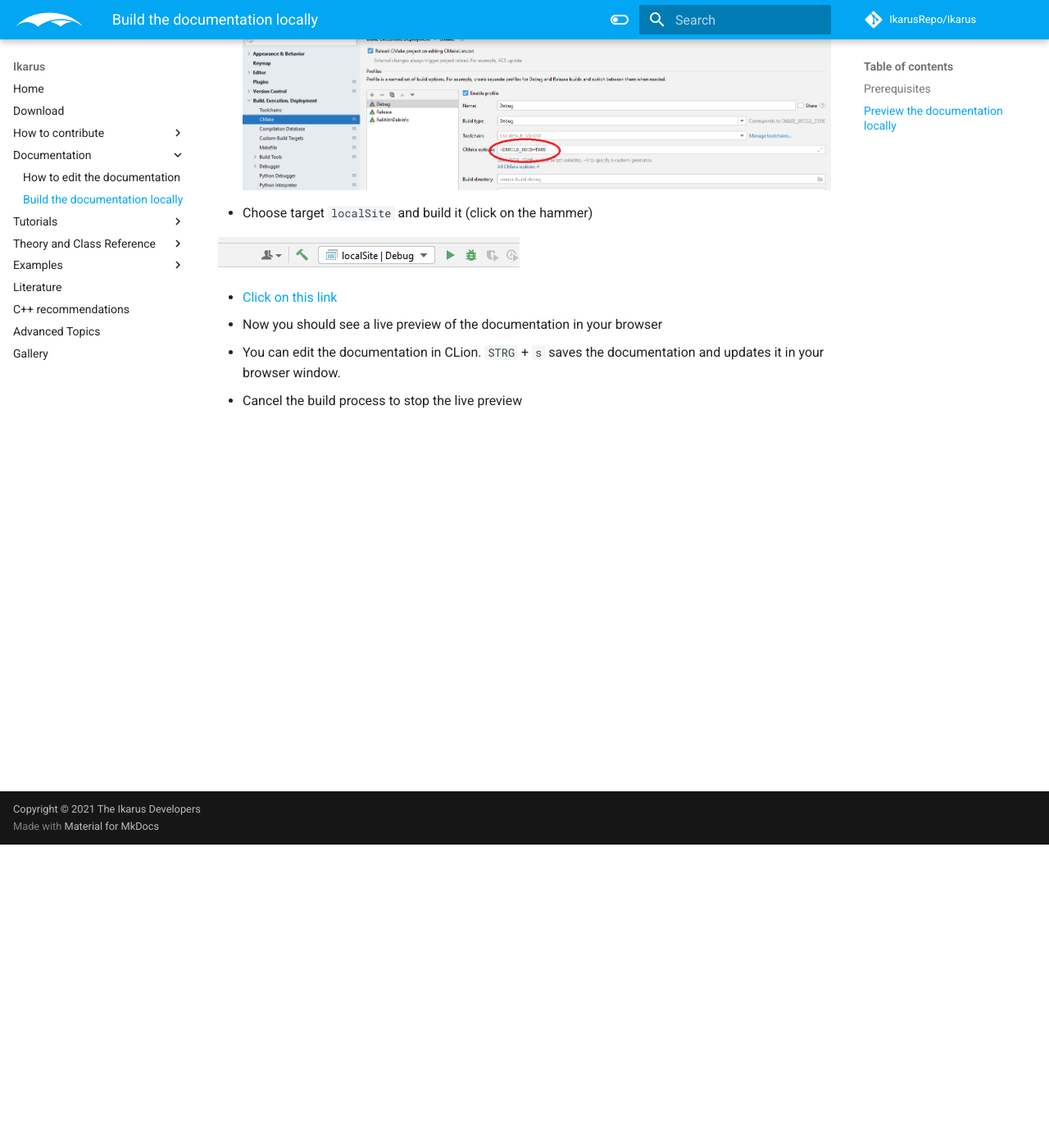
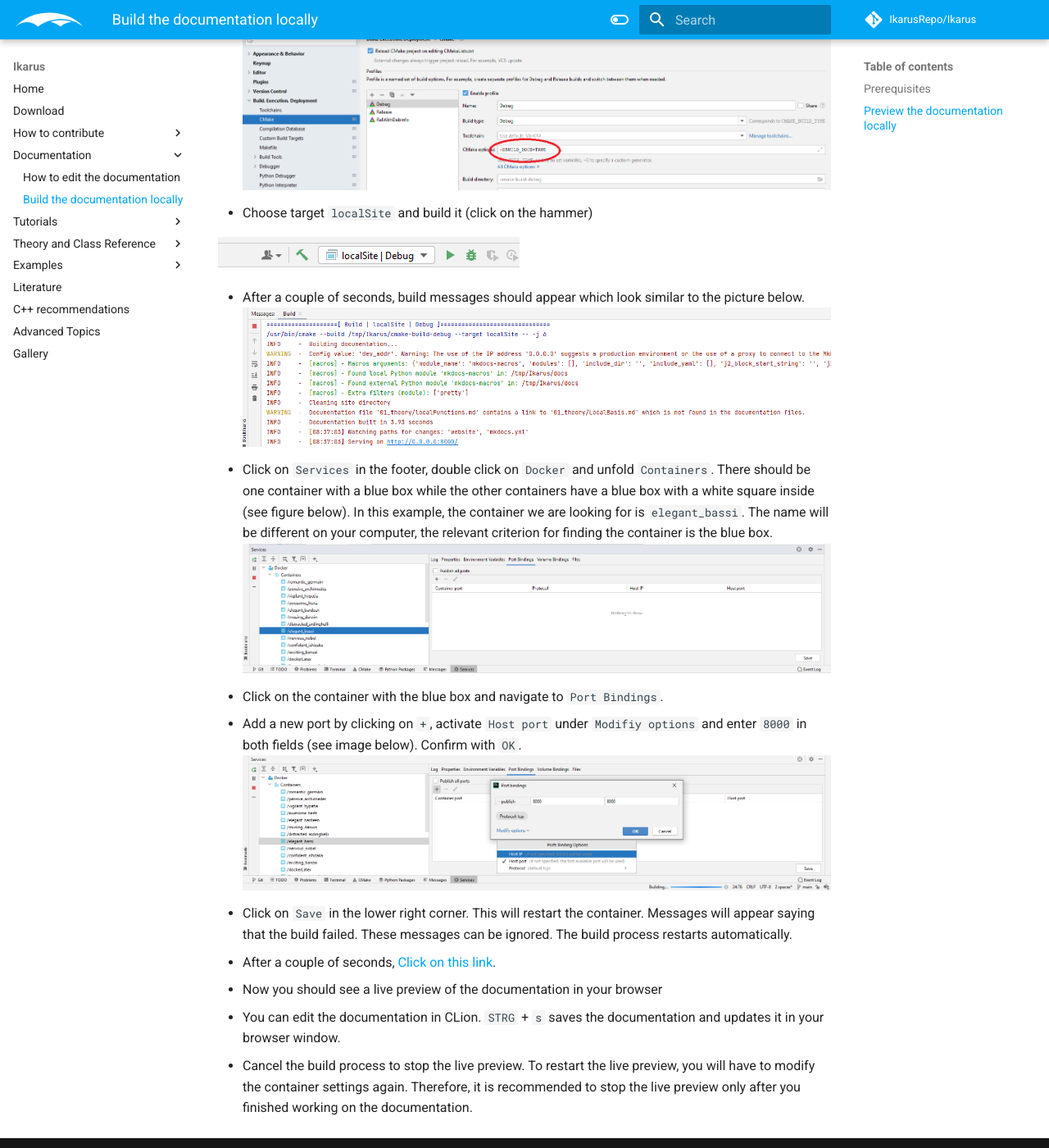
Before and after one commit to ikarus-project/ikarus, an MkDocs documentation site: the page built from docs/website/documentation/BuildTheDocumentationLocally.md, in a window 1280 px wide and 1400 px high, scrolled down 370 px. Shown: the whole window at 82% size. Built offline with MkDocs 1.6.1 and Material for MkDocs 9.7.7, drawn with Linux system fonts in a browser that asks for light colours; comment, search, counter and statistics services are not loaded.

Commit message:
Build documentation locally and correction in container settings
- Extended the description how to build the documentation locally, including an explanation how to edit the port bindings
- Removed the port from the container settings on the download page, because this setting caused problems

```diff
--- a/docs/website/documentation/BuildTheDocumentationLocally.md
+++ b/docs/website/documentation/BuildTheDocumentationLocally.md
@@ -13,8 +13,24 @@
 
   ![localSite.png](../images/Build%20documentation%20locally/localSite.png)
 
-- [Click on this link](http://127.0.0.1:8000/)
+- After a couple of seconds, build messages should appear which look similar to the picture below.
+  ![buildMessages.png](../images/Build%20documentation%20locally/buildMessages.png)
+- Click on `Services` in the footer, double click on `Docker` and unfold `Containers`. There should be
+  one container with a blue box while the other containers have a blue box with a white square inside
+  (see figure below). In this example, the container we are looking for is `elegant_bassi`.
+  The name will be different on your computer, the relevant criterion for finding the container
+  is the blue box.
+  ![servicesDocker.png](../images/Build%20documentation%20locally/servicesDocker.png)
+- Click on the container with the blue box and navigate to `Port Bindings`.
+- Add a new port by clicking on `+`, activate `Host port` under `Modifiy options` and enter
+  `8000` in both fields (see image below). Confirm with `OK`.
+  ![portBindings.png](../images/Build%20documentation%20locally/portBindings.png)
+- Click on `Save` in the lower right corner. This will restart the container. Messages will appear
+  saying that the build failed. These messages can be ignored. The build process restarts automatically.
+- After a couple of seconds, [Click on this link](http://127.0.0.1:8000/).
 - Now you should see a live preview of the documentation in your browser
 - You can edit the documentation in CLion. `STRG` + `s` saves the documentation and updates it in
   your browser window.
-- Cancel the build process to stop the live preview
+- Cancel the build process to stop the live preview. To restart the live preview, you will have to
+  modify the container settings again. Therefore, it is recommended to stop the live preview
+  only after you finished working on the documentation.
```
Also changed, not shown: docs/website/download.md (+1 -1 lines), docs/website/images/Build documentation locally/buildMessages.png (added), docs/website/images/Build documentation locally/portBindings.png (added), docs/website/images/Build documentation locally/servicesDocker.png (added).
